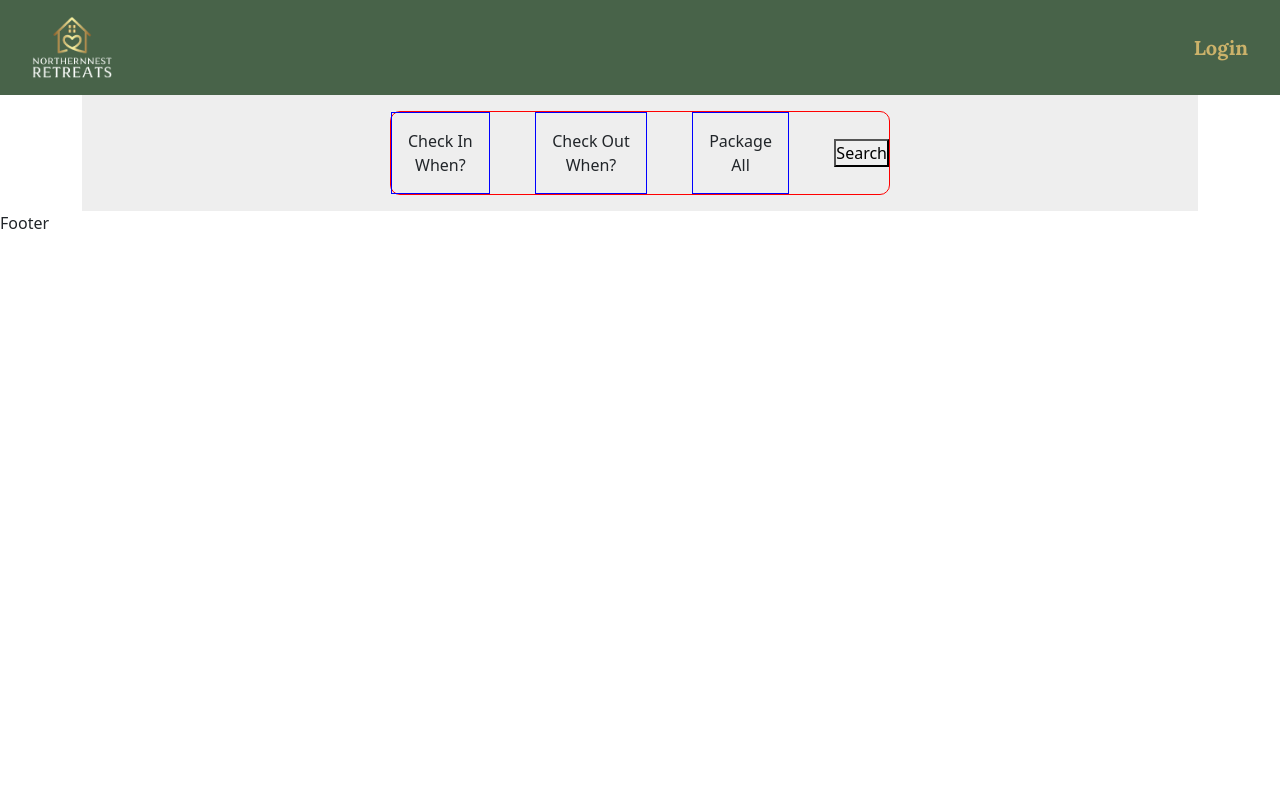
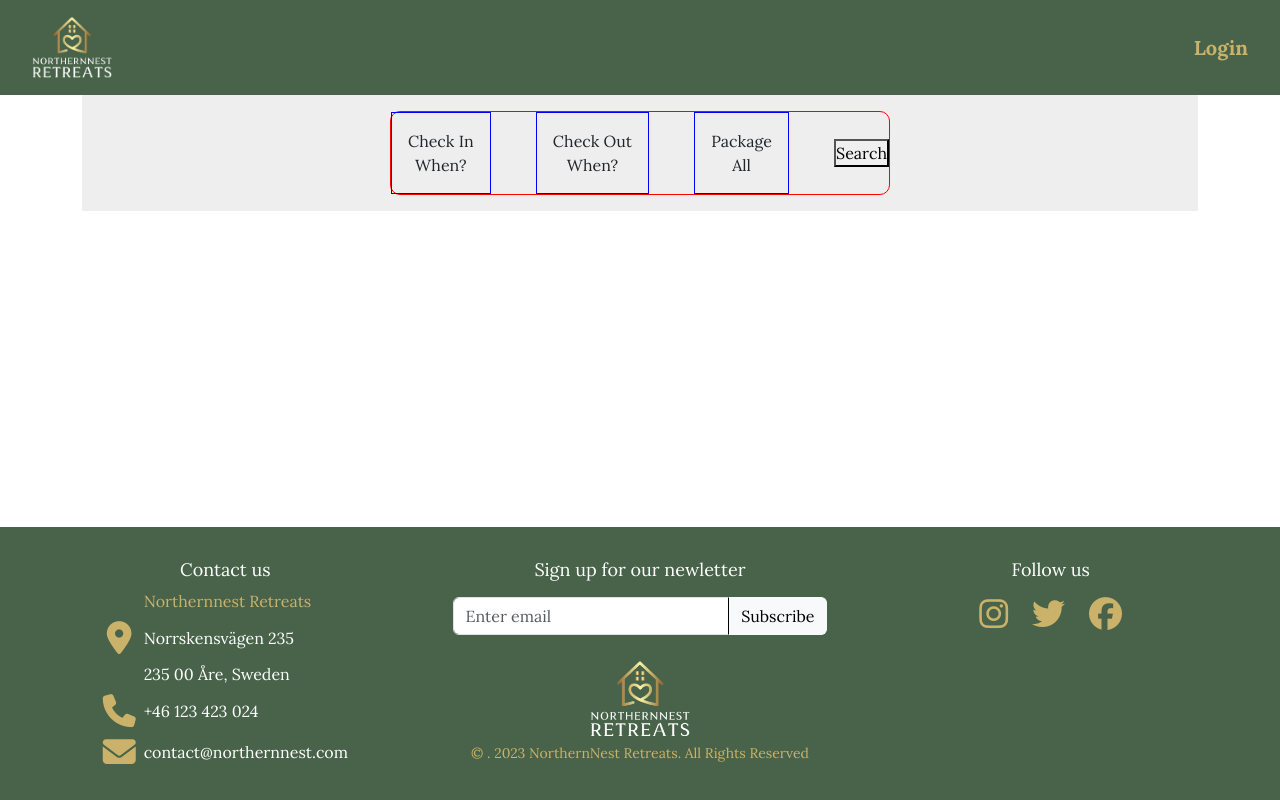
Before and after one commit to fogelmark/cabin-rental, a React (Vite) app in the folder frontend/: page / in a window 1280 px wide. Built offline with nearby package versions, Linux system fonts and the light colour scheme; no server answers.

Commit message:
footer styling

```diff
--- a/frontend/index.html
+++ b/frontend/index.html
@@ -10,6 +10,7 @@
   <body>
     <div id="root"></div>
     <script type="module" src="/src/main.tsx"></script>
+    <script src="https://kit.fontawesome.com/5ffbb1b7d4.js" crossorigin="anonymous"></script>
     <script src="https://cdn.jsdelivr.net/npm/bootstrap@5.3.2/dist/js/bootstrap.bundle.min.js" integrity="sha384-C6RzsynM9kWDrMNeT87bh95OGNyZPhcTNXj1NW7RuBCsyN/o0jlpcV8Qyq46cDfL" crossorigin="anonymous"></script>
   </body>
 </html>
--- a/frontend/package.json
+++ b/frontend/package.json
@@ -20,8 +20,7 @@
     "react-hook-form": "^7.48.2",
     "react-icons": "^4.11.0",
     "react-loading-skeleton": "^3.3.1",
-    "react-router-dom": "^6.17.0",
-    "sass": "^1.69.5"
+    "react-router-dom": "^6.17.0"
   },
   "devDependencies": {
     "@types/react": "^18.2.15",
--- a/frontend/src/assets/styles/base/_index.scss
+++ b/frontend/src/assets/styles/base/_index.scss
@@ -1,2 +1 @@
 @forward '../base/typography';
-// @forward '../abstracts/type';
--- a/frontend/src/assets/styles/base/main.scss
+++ b/frontend/src/assets/styles/base/main.scss
@@ -1,7 +1,18 @@
 @use '../layouts/home';
+@use '../abstracts/type' as *;
 
 * {
   margin: 0;
   padding: 0;
   box-sizing: border-box;
+  font-family: $body-font;
 }
+
+p,
+h1,
+h2,
+h3,
+h4,
+h5 {
+  margin-bottom: 0;
+}
--- a/frontend/src/assets/styles/components/_footer.scss
+++ b/frontend/src/assets/styles/components/_footer.scss
@@ -0,0 +1,186 @@
+@use '../abstracts' as *;
+
+.footer-grid {
+  position: fixed;
+  bottom: 0;
+  width: 100%;
+  padding: 2rem;
+  display: grid;
+  gap: 1rem;
+  background-color: $primary-green;
+}
+
+.grid-col-span-3 {
+  grid-column: span 3;
+}
+
+@media (min-width: 900px) {
+  .footer-grid {
+    display: grid;
+    grid-template-columns: repeat(3, 1fr);
+    justify-items: center;
+  }
+
+  .contact-grid {
+    grid-row: 1 / span 2;
+  }
+
+  .socials-grid {
+    grid-column: 3 / 3;
+    grid-row: 1 / 1;
+  }
+
+  .newsletter-grid {
+    grid-column: 2 / 2;
+    grid-row: 1 / 1;
+    width: 100%;
+  }
+
+  .copyright-grid {
+    grid-column: 2 / 2;
+    grid-row: 2 / 2;
+  }
+}
+
+.fa-solid,
+.fa-brands {
+  font-size: 33px;
+  color: $primary-yellow;
+}
+
+.fa-brands {
+  cursor: pointer;
+
+  &:hover {
+    color: $primary-yellow-hover;
+  }
+}
+
+h4 {
+  font-size: 18px;
+}
+
+/* CONTACT GRID START */
+.contact-grid {
+  display: grid;
+  grid-template-columns: max-content 1fr;
+  align-items: center;
+  gap: .5rem;
+  color: $white;
+  width: min-content;
+  justify-self: center;
+}
+
+.grid-item.contact:nth-child(1) {
+  grid-column: 1 / span 2;
+  text-align: center;
+}
+
+.grid-item.contact:nth-child(2) {
+  color: $primary-yellow;
+  grid-column: 2 / span 2;
+}
+
+.grid-item.contact:nth-child(3) {
+  justify-self: center;
+  grid-column: 1 / 1;
+  grid-row: 3 / 3;
+}
+
+.grid-item.contact:nth-child(4) {
+  grid-column: 2 / 2;
+  grid-row: 3 / 3;
+}
+
+.grid-item.contact:nth-child(5) {
+  grid-column: 2 / 2;
+  grid-row: 4 / 4;
+}
+
+.grid-item.contact:nth-child(6) {
+  grid-column: 1 / 1;
+  grid-row: 5 / 5;
+}
+
+.grid-item.contact:nth-child(7) {
+  grid-column: 2 / 2;
+  grid-row: 5 / 5;
+}
+
+.grid-item.contact:nth-child(8) {
+  grid-column: 1 / 1;
+  grid-row: 6 / 6;
+}
+
+.grid-item.contact:nth-child(9) {
+  grid-column: 2 / 2;
+  grid-row: 6 / 6;
+}
+
+/* CONTACT GRID END */
+
+/* NEWSLETTER GRID START */
+.newsletter-grid {
+  display: grid;
+  grid-template-rows: max-content;
+  justify-items: center;
+  gap: 1rem;
+  color: $white;
+}
+
+.grid-item.newsletter:nth-child(2) {
+  align-self: baseline
+}
+
+.btn-light {
+  border-left: 1px solid $black;
+}
+
+.input-group {
+  width: min(95%);
+}
+
+/* NEWSLETTER GRID END */
+
+/* COPYRIGHT GRID START */
+.copyright-grid {
+  display: grid;
+  justify-items: center;
+  align-items: center;
+  grid-template-rows: max-content;
+}
+
+.grid-item.copyright:nth-child(1) {
+  @include base-image;
+  width: 100px;
+}
+
+.grid-item.copyright:nth-child(2) {
+  color: $primary-yellow;
+  font-size: 14px;
+}
+
+/* COPYRIGHT GRID END */
+
+/* SOCIALS GRID START */
+.socials-grid {
+  display: grid;
+  grid-template-columns: 1fr;
+  grid-template-rows: max-content;
+  // grid-column: 3 / 3;
+  // grid-row: 1 / 1;
+  justify-items: center;
+  gap: 1rem;
+}
+
+
+.grid-item.socials:nth-child(1) {
+  color: $white;
+}
+
+.grid-item.socials:nth-child(2) {
+  display: flex;
+  gap: 1.5rem;
+}
+
+/* SOCIALS GRID END */
--- a/frontend/src/components/footer/Footer.tsx
+++ b/frontend/src/components/footer/Footer.tsx
@@ -1,8 +1,40 @@
-import React from 'react'
+import logo from '../../assets/images/nn_main_logo.png'
+import '../../assets/styles/components/_footer.scss'
 
 const Footer = () => {
   return (
-    <div>Footer</div>
+    <div className='footer-grid'>
+      <div className='contact-grid'>
+        <h4 className='footer-heading grid-item contact'>Contact us</h4>
+        <p className='grid-item contact'>Northernnest Retreats</p>
+        <i className="fa-solid fa-location-dot grid-item contact"></i>
+        <p className='grid-item contact'>Norrskensvägen 235</p>
+        <p className='grid-item contact'>235 00 Åre, Sweden</p>
+        <i className="fa-solid fa-phone grid-item contact"></i>
+        <p className='grid-item contact'>+46 123 423 024</p>
+        <i className="fa-solid fa-envelope grid-item contact"></i>
+        <p className='grid-item contact'>contact@northernnest.com</p>
+      </div>
+      <div className='socials-grid'>
+        <h4 className='grid-item socials'>Follow us</h4>
+        <div className='grid-item socials'>
+          <i className="fa-brands fa-instagram"></i>
+          <i className="fa-brands fa-twitter"></i>
+          <i className="fa-brands fa-facebook"></i>
+        </div>
+      </div>
+      <div className='newsletter-grid'>
+        <h4 className='grid-item newsletter'>Sign up for our newletter</h4>
+        <div className="input-group grid-item newsletter">
+          <input type="text" className="form-control" placeholder="Enter email" aria-label="Enter email" aria-describedby="button-addon2" />
+          <button className="btn btn-light" type="button" id="button-addon2">Subscribe</button>
+        </div>
+      </div>
+      <div className='copyright-grid'>
+        <img src={logo} className='grid-item copyright' alt="a logo of a house and a the name of the website" />
+        <p className='grid-item copyright'>© . 2023 NorthernNest Retreats. All Rights Reserved</p>
+      </div>
+    </div>
   )
 }
 
--- a/frontend/src/components/navbar/Navbar.tsx
+++ b/frontend/src/components/navbar/Navbar.tsx
@@ -1,6 +1,6 @@
 import LoginModal from '../login/LoginModal'
 import '../../assets/styles/components/_nav.scss'
-import logo from '../../assets/images/nn-main-logo.png'
+import logo from '../../assets/images/nn_main_logo.png'
 import { NavLink } from 'react-router-dom'
 
 
```
Also changed, not shown: frontend/src/assets/images/nn_main_logo.png (renamed from frontend/src/assets/images/nn-main-logo.png), frontend/src/components/footer/Footer.scss (deleted), 1 other file (tests, documents, lock files or other folders).
